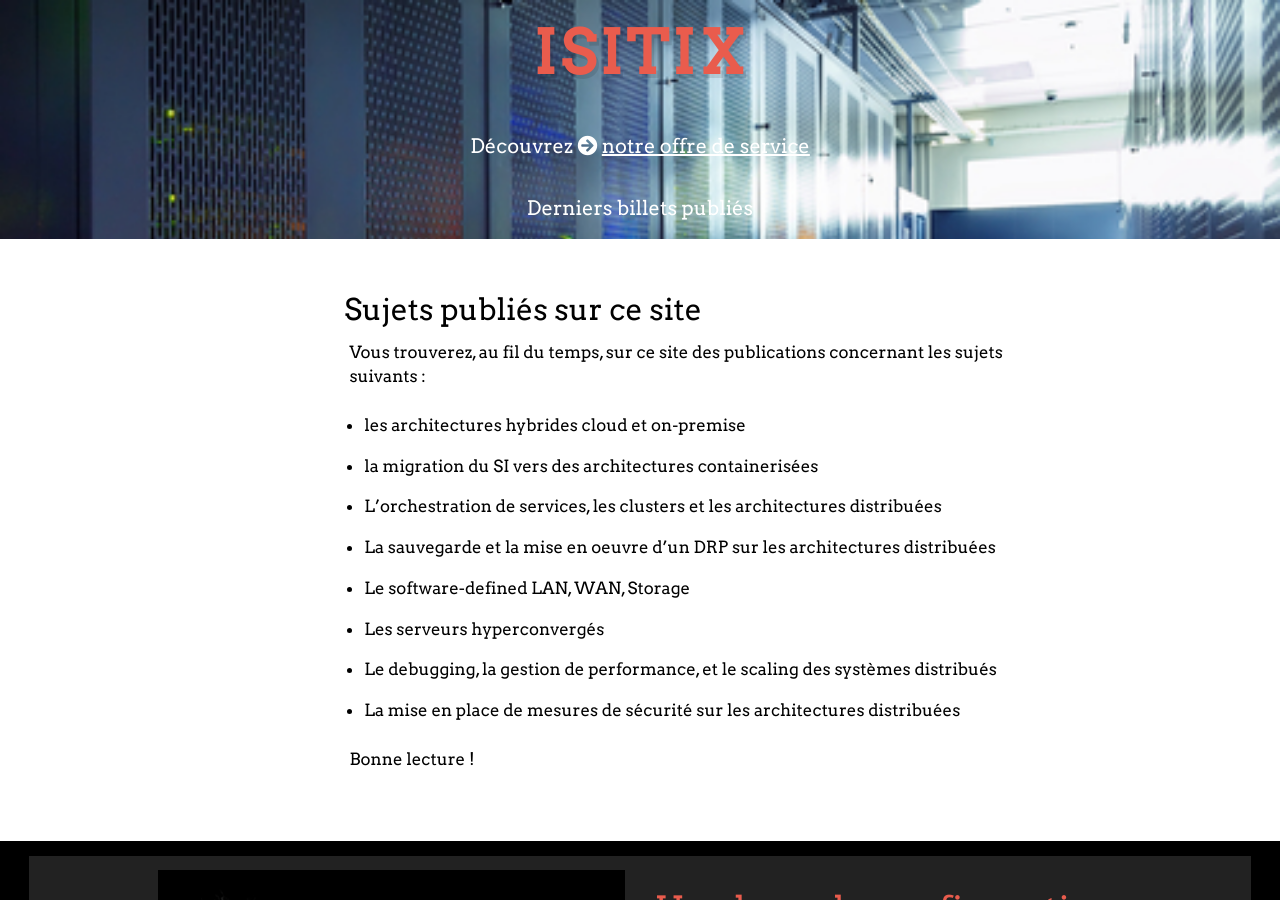
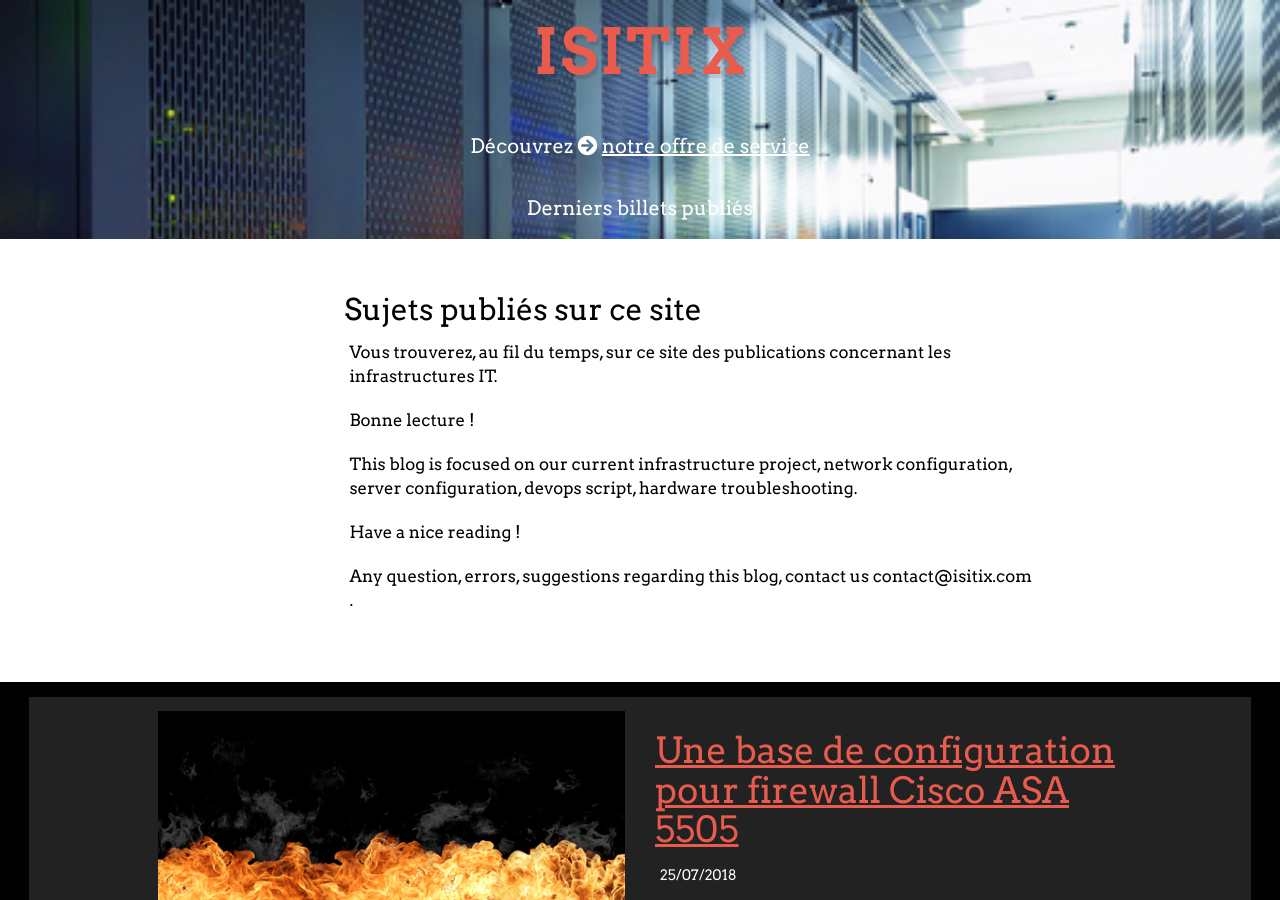
Before and after one commit to isitix/isitix.github.io, a Jekyll site: the page built from index.markdown, in a window 1280 px wide and 900 px high. Built offline with Jekyll 4.4.1, drawn with Linux system fonts in a browser that asks for light colours; nearby versions of some CDN libraries.

Commit message:
petite modif

```diff
--- a/index.markdown
+++ b/index.markdown
@@ -3,15 +3,12 @@ layout: default
 title: Derniers billets publiés
 ---
 ## Sujets publiés sur ce site
-Vous trouverez, au fil du temps, sur ce site des publications concernant les sujets suivants :
-
-* les architectures hybrides cloud et on-premise
-* la migration du SI vers des architectures containerisées
-* L'orchestration de services, les clusters et les architectures distribuées
-* La sauvegarde et la mise en oeuvre d'un DRP sur les architectures distribuées
-* Le software-defined LAN, WAN, Storage
-* Les serveurs hyperconvergés
-* Le debugging, la gestion de performance, et le scaling des systèmes distribués
-* La mise en place de mesures de sécurité sur les architectures distribuées
+Vous trouverez, au fil du temps, sur ce site des publications concernant les infrastructures IT.
 
 Bonne lecture !
+
+This blog is focused on our current infrastructure project, network configuration, server configuration, devops script, hardware troubleshooting.
+
+Have a nice reading !
+
+Any question, errors, suggestions regarding  this blog, contact us contact@isitix.com .
```
